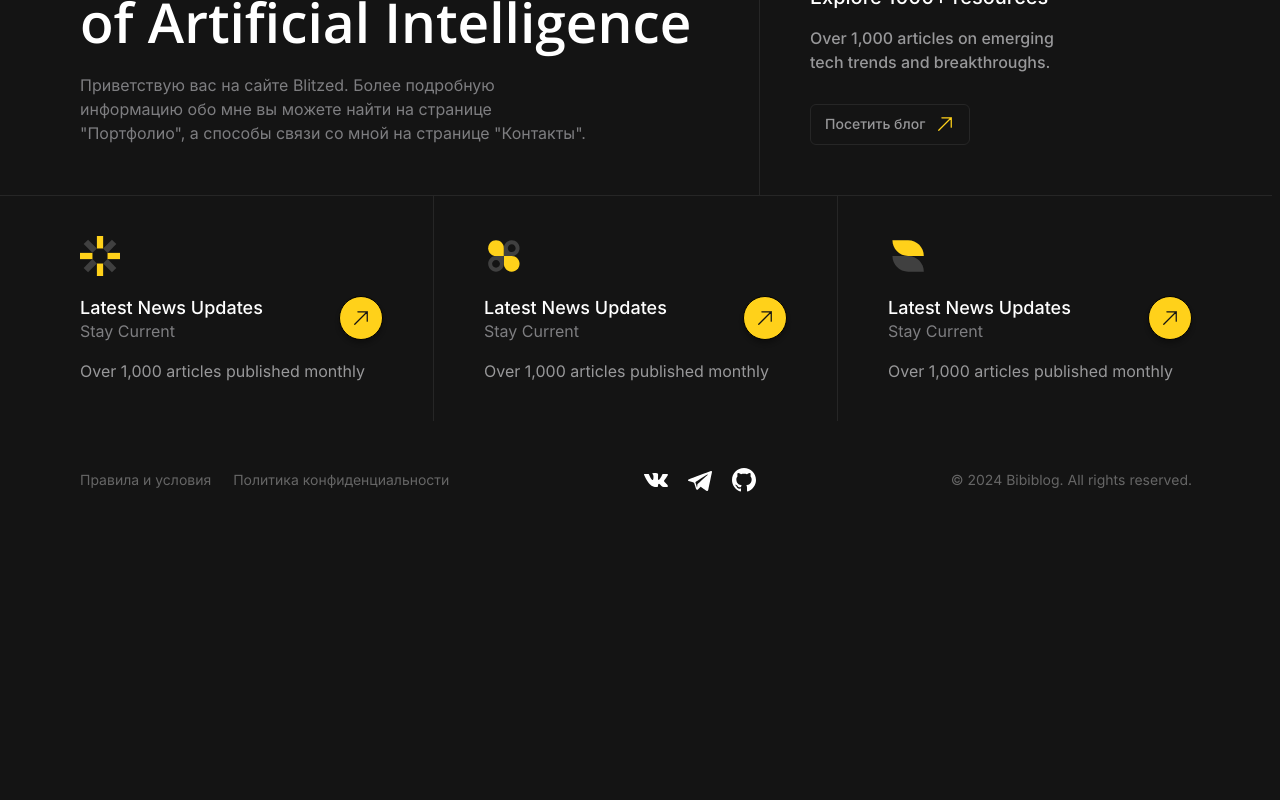
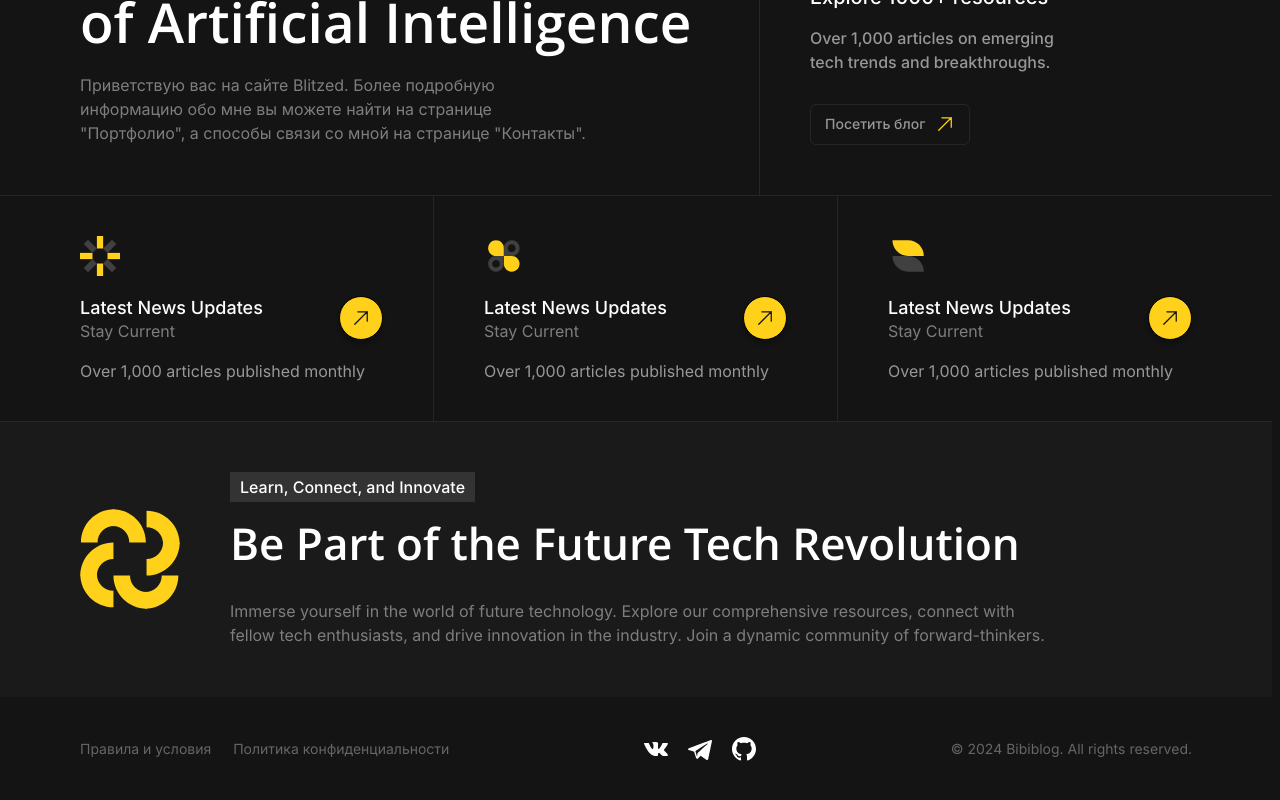
Before and after one commit to Bl1tzed/PortfolioBlog, a React (Vite) app: page / in a window 1280 px wide. Shown: the part 372-1172 px from the top of the page. Before the commit the page ends 904 px from the top, so only its background shows below. Built offline with nearby package versions, Linux system fonts and the light colour scheme; no server answers.

Commit message:
feat: add ctaBlock for homepage
minor changes for socialLinks

```diff
--- a/src/app/styles/App.module.scss
+++ b/src/app/styles/App.module.scss
@@ -11,6 +11,7 @@
   --button-gap: 15px;
 
   --font-size-mainTitle: 70px;
+  --font-size-headerTitle: 58px;
   --font-size-aboveTitle: 30px;
   --font-size-title: 24px;
   --font-size-blockTitle: 20px;
@@ -34,6 +35,7 @@
     --button-gap: 10px;
 
     --font-size-mainTitle: 55px;
+    --font-size-headerTitle: 44px;
     --font-size-aboveTitle: 22px;
     --font-size-title: 20px;
     --font-size-blockTitle: 18px;
@@ -53,6 +55,7 @@
     --header-margin: 20px;
 
     --font-size-mainTitle: 30px;
+    --font-size-headerTitle: 28px;
     --font-size-aboveTitle: 18px;
     --font-size-title: 16px;
     --font-size-blockTitle: 16px;
--- a/src/pages/homepage/ui/homepage.module.scss
+++ b/src/pages/homepage/ui/homepage.module.scss
@@ -41,7 +41,7 @@
   line-height: 150%;
 }
 
-.titleCta {
+.heroCtaTitle {
   @extend .Inter500;
 
   font-size: var(--font-size-title);
@@ -52,7 +52,7 @@
   z-index: 8;
 }
 
-.subtitleCta {
+.heroCtaSubtitle {
   @extend .Inter500;
 
   font-size: var(--font-size-subtitle);
@@ -63,14 +63,14 @@
   z-index: 8;
 }
 
-.imageCta {
+.heroCtaImage {
   width: fit-content;
   margin-bottom: 20px;
   display: flex;
   justify-content: center;
 }
 
-.imageCta svg {
+.heroCtaImage svg {
   width: var(--cta-icon-size);
   height: var(--cta-icon-size);
 }
@@ -78,10 +78,14 @@
 .linkBlocks {
   display: flex;
   padding: 0 calc(var(--corner-padding) - var(--padding));
+  border-bottom: 1px solid $dark_15;
+}
+
+.linkBlockWrapper {
+  width: calc(100% / 3);
 }
 
 .linkBlock {
-  width: calc(100% / 3);
   padding: var(--link-block-vertical-padding) var(--padding);
   display: flex;
   flex-direction: column;
@@ -93,7 +97,7 @@
   height: var(--link-block-icon-size);
 }
 
-.linkBlock:not(:last-of-type) {
+.linkBlockWrapper:not(:last-of-type) {
   border-right: 1px solid $dark_15;
 }
 
@@ -125,6 +129,53 @@
   color: $gray_60;
 }
 
+.ctaBlockHeader {
+  display: flex;
+  padding: var(--padding) var(--corner-padding);
+  gap: var(--padding);
+  align-items: center;
+}
+
+.ctaBlockHeaderIcon {
+  display: flex;
+  gap: var(--padding);
+}
+
+.ctaBlockHeaderSvg svg {
+  height: var(--cta-icon-size);
+  width: var(--cta-icon-size);
+}
+
+.ctaBlockAboveTitle,
+.ctaBlockAboveTitleMobile {
+  @extend .Inter500;
+
+  padding: 6px 10px;
+  background-color: $dark_20;
+  font-size: var(--font-size-blockSubtitle);
+  width: fit-content;
+  height: fit-content;
+  margin-bottom: 16px;
+}
+
+.ctaBlockAboveTitleMobile {
+  display: none;
+  margin-bottom: 0;
+}
+
+.ctaBlockTitle {
+  @extend .OpenSans600;
+
+  font-size: var(--font-size-headerTitle);
+  margin-bottom: 30px;
+}
+
+.ctaBlockSubtitle {
+  color: $gray_50;
+  line-height: 150%;
+  font-size: var(--font-size-subtitle);
+}
+
 @media screen and (max-width: $xxl) {
   .linkBlock {
     gap: 20px;
@@ -142,6 +193,9 @@
     flex-direction: column;
   }
   .heroTitles {
+    max-width: 650px;
+  }
+  .heroTitlesWrapper {
     border-bottom: 1px solid $dark_15;
   }
   .heroCtaWrapper {
@@ -151,13 +205,13 @@
     width: auto;
     padding: 40px;
   }
-  .titleCta {
+  .heroCtaTitle {
     margin-bottom: 4px;
   }
-  .subtitleCta {
+  .heroCtaSubtitle {
     margin-bottom: 20px;
   }
-  .buttonCta {
+  .heroCtaButton {
     width: 100%;
     padding: 14px 20px;
     height: 49px;
@@ -167,13 +221,31 @@
   }
   .linkBlocks {
     flex-direction: column;
+    border-bottom: 0;
   }
-  .linkBlock:not(:last-of-type) {
+  .linkBlockWrapper {
     border-right: 0;
     border-bottom: 1px solid $dark_15;
+    display: flex;
+    justify-content: center;
+    width: 100%;
   }
   .linkBlock {
     width: 100%;
+    max-width: 550px;
     gap: 16px;
   }
+  .ctaBlockHeader {
+    flex-direction: column;
+    align-items: start;
+  }
+  .ctaBlockHeaderIcon {
+    align-items: center;
+  }
+  .ctaBlockAboveTitle {
+    display: none;
+  }
+  .ctaBlockAboveTitleMobile {
+    display: block;
+  }
 }
--- a/src/pages/homepage/ui/homepage.tsx
+++ b/src/pages/homepage/ui/homepage.tsx
@@ -8,7 +8,11 @@ export const Homepage = () => {
   return (
     <main className={s.content}>
       <ContentBlock border className={s.heroBlock}>
-        <ContentBlock borderRight className={s.heroTitles}>
+        <ContentBlock
+          borderRight
+          outerClassName={s.heroTitlesWrapper}
+          className={s.heroTitles}
+        >
           <div className={s.aboveTitle}>Я жду именно Ваше предложение</div>
           <div className={s.mainTitle}>
             Explore the Frontiers of Artificial Intelligence
@@ -21,7 +25,7 @@ export const Homepage = () => {
         </ContentBlock>
         <ContentBlock className={s.heroCta} outerClassName={s.heroCtaWrapper}>
           <motion.div
-            className={s.imageCta}
+            className={s.heroCtaImage}
             initial={{ scale: 0 }}
             animate={{ rotate: 360, scale: 1 }}
             whileHover={{ scale: 1.1 }}
@@ -35,15 +39,15 @@ export const Homepage = () => {
             <ReactSVG src="/svg/logoIcon.svg" />
           </motion.div>
           <div>
-            <div className={s.titleCta}>Explore 1000+ resources</div>
-            <div className={s.subtitleCta}>
+            <div className={s.heroCtaTitle}>Explore 1000+ resources</div>
+            <div className={s.heroCtaSubtitle}>
               Over 1,000 articles on emerging tech trends and breakthroughs.
             </div>
             <Button
               variant="secondary"
               size="small"
               svgSrc="/svg/arrow-up-right.svg"
-              className={s.buttonCta}
+              className={s.heroCtaButton}
             >
               Посетить блог
             </Button>
@@ -52,55 +56,91 @@ export const Homepage = () => {
       </ContentBlock>
       <ContentBlock>
         <div className={s.linkBlocks}>
-          <div className={s.linkBlock}>
-            <div className={s.linkBlockIcon}>
-              <ReactSVG src="/svg/block1.svg" />
-            </div>
-            <div className={s.linkBlockMain}>
-              <div className={s.linkBlockMainTitles}>
-                <div className={s.linkBlockMainTitle}>Latest News Updates</div>
-                <div className={s.linkBlockMainSubtitle}>Stay Current</div>
+          <div className={s.linkBlockWrapper}>
+            <div className={s.linkBlock}>
+              <div className={s.linkBlockIcon}>
+                <ReactSVG src="/svg/block1.svg" />
               </div>
-              <div className={s.linkBlockMainButton}>
-                <SvgButton />
+              <div className={s.linkBlockMain}>
+                <div className={s.linkBlockMainTitles}>
+                  <div className={s.linkBlockMainTitle}>
+                    Latest News Updates
+                  </div>
+                  <div className={s.linkBlockMainSubtitle}>Stay Current</div>
+                </div>
+                <div className={s.linkBlockMainButton}>
+                  <SvgButton />
+                </div>
+              </div>
+              <div className={s.linkBlockSubtitle}>
+                Over 1,000 articles published monthly
               </div>
             </div>
-            <div className={s.linkBlockSubtitle}>
-              Over 1,000 articles published monthly
+          </div>
+          <div className={s.linkBlockWrapper}>
+            <div className={s.linkBlock}>
+              <div className={s.linkBlockIcon}>
+                <ReactSVG src="/svg/block2.svg" />
+              </div>
+              <div className={s.linkBlockMain}>
+                <div className={s.linkBlockMainTitles}>
+                  <div className={s.linkBlockMainTitle}>
+                    Latest News Updates
+                  </div>
+                  <div className={s.linkBlockMainSubtitle}>Stay Current</div>
+                </div>
+                <div className={s.linkBlockMainButton}>
+                  <SvgButton />
+                </div>
+              </div>
+              <div className={s.linkBlockSubtitle}>
+                Over 1,000 articles published monthly
+              </div>
             </div>
           </div>
-          <div className={s.linkBlock}>
-            <div className={s.linkBlockIcon}>
-              <ReactSVG src="/svg/block2.svg" />
-            </div>
-            <div className={s.linkBlockMain}>
-              <div className={s.linkBlockMainTitles}>
-                <div className={s.linkBlockMainTitle}>Latest News Updates</div>
-                <div className={s.linkBlockMainSubtitle}>Stay Current</div>
+          <div className={s.linkBlockWrapper}>
+            <div className={s.linkBlock}>
+              <div className={s.linkBlockIcon}>
+                <ReactSVG src="/svg/block3.svg" />
               </div>
-              <div className={s.linkBlockMainButton}>
-                <SvgButton />
+              <div className={s.linkBlockMain}>
+                <div className={s.linkBlockMainTitles}>
+                  <div className={s.linkBlockMainTitle}>
+                    Latest News Updates
+                  </div>
+                  <div className={s.linkBlockMainSubtitle}>Stay Current</div>
+                </div>
+                <div className={s.linkBlockMainButton}>
+                  <SvgButton />
+                </div>
+              </div>
+              <div className={s.linkBlockSubtitle}>
+                Over 1,000 articles published monthly
               </div>
             </div>
-            <div className={s.linkBlockSubtitle}>
-              Over 1,000 articles published monthly
+          </div>
+        </div>
+      </ContentBlock>
+      <ContentBlock bgColor="dark_10">
+        <div className={s.ctaBlockHeader}>
+          <div className={s.ctaBlockHeaderIcon}>
+            <ReactSVG className={s.ctaBlockHeaderSvg} src="/svg/logoIcon.svg" />
+            <div className={s.ctaBlockAboveTitleMobile}>
+              Learn, Connect, and Innovate
             </div>
           </div>
-          <div className={s.linkBlock}>
-            <div className={s.linkBlockIcon}>
-              <ReactSVG src="/svg/block3.svg" />
+          <div className={s.ctaBlockTitles}>
+            <div className={s.ctaBlockAboveTitle}>
+              Learn, Connect, and Innovate
             </div>
-            <div className={s.linkBlockMain}>
-              <div className={s.linkBlockMainTitles}>
-                <div className={s.linkBlockMainTitle}>Latest News Updates</div>
-                <div className={s.linkBlockMainSubtitle}>Stay Current</div>
-              </div>
-              <div className={s.linkBlockMainButton}>
-                <SvgButton />
-              </div>
+            <div className={s.ctaBlockTitle}>
+              Be Part of the Future Tech Revolution
             </div>
-            <div className={s.linkBlockSubtitle}>
-              Over 1,000 articles published monthly
+            <div className={s.ctaBlockSubtitle}>
+              Immerse yourself in the world of future technology. Explore our
+              comprehensive resources, connect with fellow tech enthusiasts, and
+              drive innovation in the industry. Join a dynamic community of
+              forward-thinkers.
             </div>
           </div>
         </div>
--- a/src/shared/ui/social-link-block/ui/socialLinkBlock.module.scss
+++ b/src/shared/ui/social-link-block/ui/socialLinkBlock.module.scss
@@ -3,6 +3,19 @@
   background-color: $dark_10;
   border-radius: 6px;
   border: 1px solid $dark_15;
+
+  transition: border-color 0.6s;
+
+  &:hover {
+    border-color: $white;
+  }
+}
+
+.default {
+  &:hover svg {
+    transition: fill 0.6s;
+    fill: $yellow_55;
+  }
 }
 
 .socialLinksBlock {
--- a/src/shared/ui/social-link-block/ui/socialLinkBlock.tsx
+++ b/src/shared/ui/social-link-block/ui/socialLinkBlock.tsx
@@ -30,7 +30,7 @@ export const SocialLinkBlock = (props: SocialLinkBlockProps) => {
         <Link
           key={social.name}
           to={social.link}
-          className={clsx(socialLinkBlockVariants({ variant }))}
+          className={clsx(socialLinkBlockVariants({ variant }), s.socialLink)}
           {...other}
         >
           <ReactSVG src={social.svgSrc} />
```
